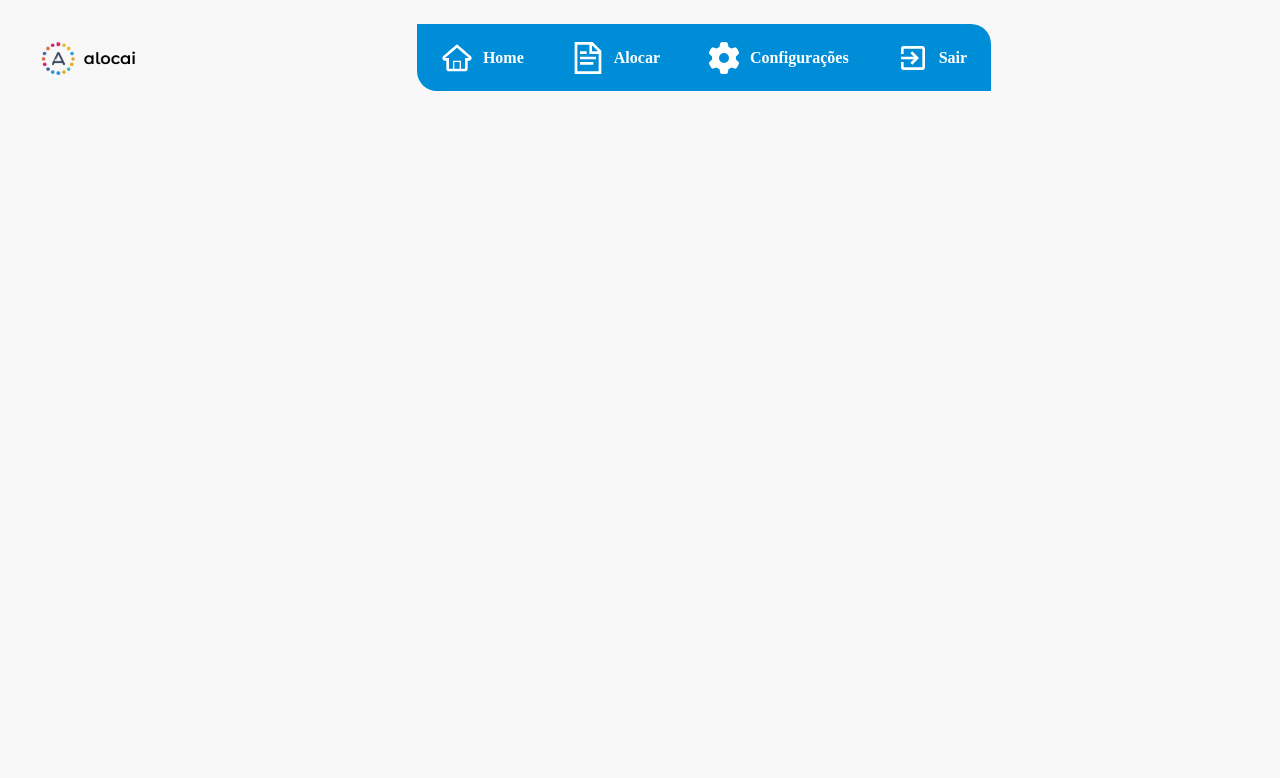
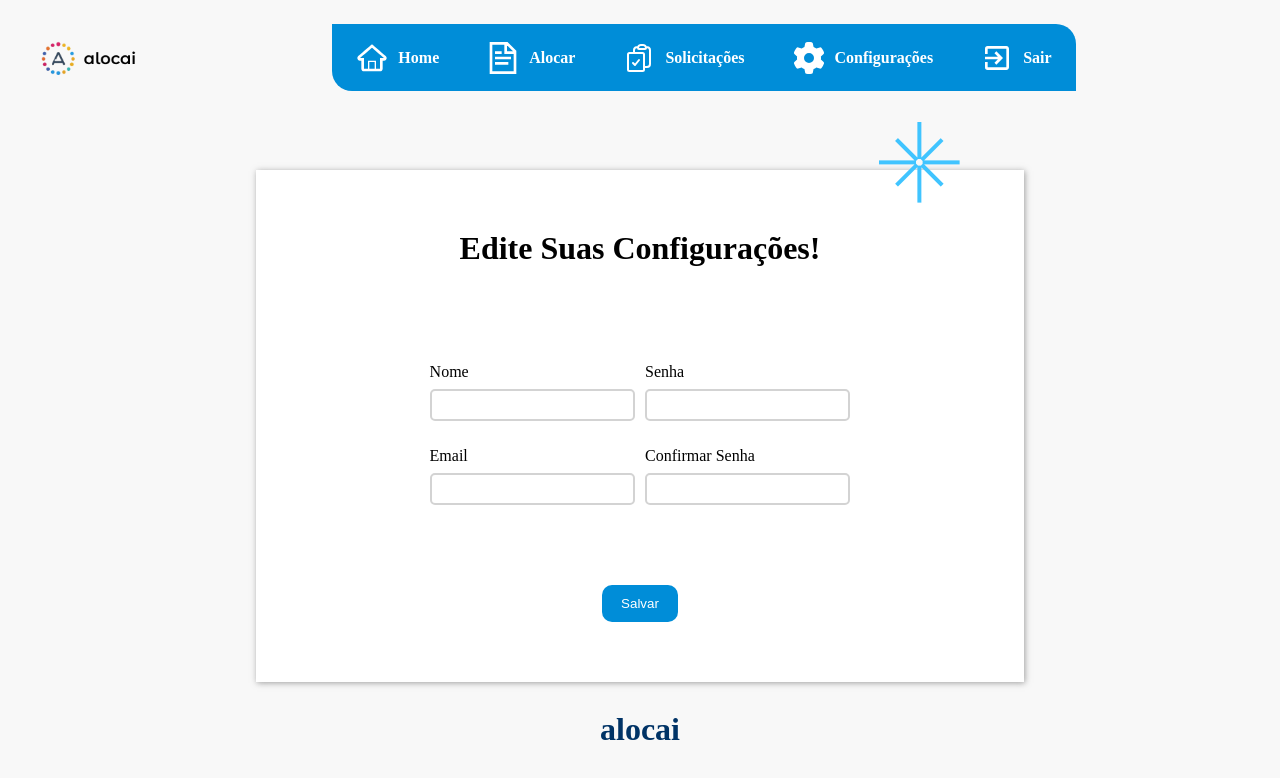
Before and after one commit to Rodrigo-Alb/GestorSalas, a React (Vite) app in the folder GestorSalas/: page /ConfigUsers in a window 1280 px wide. Shown: the top 778 px of the page. Built offline with nearby package versions, Linux system fonts and the light colour scheme.

Commit message:
Criação das telas de Cadastro para Predios, Salas e Departamentos e a tela para configurações do usuario além de uma validação no sistema de roteamento

```diff
--- a/GestorSalas/package.json
+++ b/GestorSalas/package.json
@@ -10,6 +10,7 @@
     "preview": "vite preview"
   },
   "dependencies": {
+    "gestorsalas": "file:",
     "react": "^18.2.0",
     "react-dom": "^18.2.0",
     "react-icons": "^5.2.1",
--- a/GestorSalas/src/App.jsx
+++ b/GestorSalas/src/App.jsx
@@ -1,23 +1,49 @@
-import { BrowserRouter, Routes, Route, useLocation } from 'react-router-dom'
+import { BrowserRouter, Routes, Route, useLocation, Navigate } from 'react-router-dom';
 import Home from './Pages/Home'
 import Login from './Pages/Login'
 import NavBar from './components/NavBar'
 import Cadastro from './Pages/Cadastro'
 import Alocar from './Pages/Alocar'
 import NavBarLogado from './components/NavBarLogado'
+import ConfigUsers from './Pages/ConfigUsers'
+import CadastroPred from './Pages/CadastroPred'
+import CadastroSala from './Pages/CadastroSala'
+import CadastroDep from './Pages/CadastroDep'
 
 function App() {
   const location = useLocation();
   const showNavBar = location.pathname === '/' || location.pathname === '/login' || location.pathname === '/Cadastro';
 
+  // Supondo que você tenha uma lógica para verificar se o usuário está logado e se é admin
+  const isLoggedIn = true;
+  const isAdmin = false;
+
+
   return (
     <div>
-      {showNavBar ? <NavBar />: <NavBarLogado/>}
+      {showNavBar ? <NavBar /> : <NavBarLogado />}
       <Routes>
         <Route path='/' element={<Home />} />
         <Route path='login' element={<Login />} />
         <Route path='Cadastro' element={<Cadastro />} />
-        <Route path='Alocar' element={<Alocar />} />
+
+        {isLoggedIn && (
+          <>
+            <Route path='Alocar' element={<Alocar />} />
+            <Route path='ConfigUsers' element={<ConfigUsers />} />
+
+            {isAdmin && (
+              <>
+                <Route path='CadastroPred' element={<CadastroPred />} />
+                <Route path='CadastroSala' element={<CadastroSala />} />
+                <Route path='CadastroDep' element={<CadastroDep />} />
+              </>
+            )}
+          </>
+        )}
+
+        {/* Redirecionar usuários não autenticados para login */}
+        <Route path='*' element={<Navigate to={isLoggedIn ? '/' : '/login'} />} />
       </Routes>
     </div>
   );
--- /dev/null
+++ b/GestorSalas/src/Pages/CadastroDep.jsx
@@ -0,0 +1,42 @@
+import Estrela from '../assets/Estrela.png.png'
+
+export default function CadastroDep() {
+  return (
+    <div className="mainContainer">
+
+        <div className='pageTitleForm'>
+            <img src={Estrela} alt="" />
+        </div>
+
+        <div className="containerForm">
+            <h2>Cadastro de Departamentos</h2>
+            <form action="" className='formAlocar'>
+            <label htmlFor="Area">Área
+                    <input type="text" name="Area"/>
+                </label>
+                <label htmlFor="Nome">Nome
+                    <input type="text" name="nome"/>
+                </label>
+                <label htmlFor="Universidade">Universidade
+                    <input type="text" name="Universidade"/>
+                </label>
+                <label htmlFor="Nsalas">Número de Salas Disponíveis
+                    <input type="Number" name="Nsalas"/>
+                </label>
+                <label htmlFor="Diretor">Diretor do Departamento
+                    <input type="text" name="Diretor"/>
+                </label>
+                <label htmlFor="Descricao">Descrição do Departamento
+                    <input type="text" name="Descricao"/>
+                </label>
+
+
+            </form>
+
+            <button>Salvar</button>
+        </div>
+        <h2 style={{color:'#003366',fontWeight:'bold',position:'relative', top:'1.5rem'}}>alocai</h2>
+    </div>
+
+  )
+}
--- /dev/null
+++ b/GestorSalas/src/Pages/CadastroPred.jsx
@@ -0,0 +1,40 @@
+import Estrela from '../assets/Estrela.png.png'
+
+export default function CadastroPred() {
+  return (
+    <div className="mainContainer">
+
+        <div className='pageTitleForm'>
+            <img src={Estrela} alt="" />
+        </div>
+
+        <div className="containerForm">
+            <h2>Cadastro de Prédios</h2>
+            <form action="" className='formAlocar'>
+                <label htmlFor="Nome">Nome
+                    <input type="text" name="nome"/>
+                </label>
+                <label htmlFor="Universidade">Universidade
+                    <input type="text" name="Universidade"/>
+                </label>
+                <label htmlFor="Logradouro">Logradouro
+                    <input type="text" name="Logradouro"/>
+                </label>
+                <label htmlFor="Cidade">Cidade
+                    <input type="text" name="Cidade"/>
+                </label>
+                <label htmlFor="CEP">CEP
+                    <input type="text" name="CEP"/>
+                </label>
+                <label htmlFor="Estado">Estado
+                    <input type="text" name="Estado"/>
+                </label>
+            </form>
+
+            <button>Salvar</button>
+        </div>
+        <h2 style={{color:'#003366',fontWeight:'bold',position:'relative', top:'1.5rem'}}>alocai</h2>
+    </div>
+
+  )
+}
--- /dev/null
+++ b/GestorSalas/src/Pages/CadastroSala.jsx
@@ -0,0 +1,46 @@
+import Estrela from '../assets/Estrela.png.png'
+
+export default function CadastroSala() {
+  return (
+    <div className="mainContainer">
+
+        <div className='pageTitleForm'>
+            <img src={Estrela} alt="" />
+        </div>
+
+        <div className="containerForm">
+            <h2>Cadastro de Salas</h2>
+            <form action="" className='formAlocar'>
+                <label htmlFor="NomeSala">Nome da Sala
+                    <input type="text" name="NomeSala"/>
+                </label>
+                <label htmlFor="NumAssentos">Número de Assentos Disponíveis
+                    <input type="number" name="NumAssentos"/>
+                </label>
+                <label htmlFor="IdSala">ID da Sala
+                    <input type="text" name="IdSala"/>
+                </label>
+                <label htmlFor="Departamento">Departamento
+                    <input type="text" name="Departamento"/>
+                </label>
+                <label htmlFor="TipoSala">Tipo da Sala
+                    <input type="text" name="TipoSala"/>
+                </label>
+                <label htmlFor="Universidade">Universidade
+                    <input type="text" name="Universidade"/>
+                </label>
+                <label htmlFor="RecursosSala">Recursos da Sala
+                    <input type="text" name="RecursosSala"/>
+                </label>
+                <label htmlFor="DescricaoSala">Descrição da Sala
+                    <input type="text" name="DescricaoSala"/>
+                </label>
+            </form>
+
+            <button>Salvar</button>
+        </div>
+        <h2 style={{color:'#003366',fontWeight:'bold',position:'relative', top:'1.5rem'}}>alocai</h2>
+    </div>
+
+  )
+}
--- /dev/null
+++ b/GestorSalas/src/Pages/ConfigUsers.jsx
@@ -0,0 +1,33 @@
+import Estrela from '../assets/Estrela.png.png'
+
+export default function ConfigUsers() {
+  return (
+    <div className="mainContainer">
+
+        <div className='pageTitleForm'>
+            <img src={Estrela} alt="" />
+        </div>
+
+        <div className="containerForm">
+            <h2>Edite Suas Configurações!</h2>
+            <form action="" className='formAlocar'>
+                <label htmlFor="Nome">Nome
+                    <input type="text" name="nome"/>
+                </label>
+                <label htmlFor="Senha">Senha
+                    <input type="password" name="Senha"/>
+                </label>
+                <label htmlFor="Email">Email
+                    <input type="text" name="Email"/>
+                </label>
+                <label htmlFor="ConfSenha">Confirmar Senha
+                    <input type="text" name="ConfSenha"/>
+                </label>
+            </form>
+
+            <button>Salvar</button>
+        </div>
+        <h2 style={{color:'#003366',fontWeight:'bold',position:'relative', top:'1.5rem'}}>alocai</h2>
+    </div>
+  )
+}
--- a/GestorSalas/src/components/NavBarLogado.jsx
+++ b/GestorSalas/src/components/NavBarLogado.jsx
@@ -4,6 +4,8 @@ import { TiHomeOutline } from "react-icons/ti";
 import { GrDocumentText } from "react-icons/gr";
 import { FaGear } from "react-icons/fa6";
 import { MdExitToApp } from "react-icons/md";
+import { HiOutlineClipboardDocumentCheck } from "react-icons/hi2";
+
 import './NavBarLogado.css'
 
 
@@ -16,7 +18,8 @@ export default function NavBarLogado() {
           <ul className='linkContainer'>
               <Link to='/Alocar' className='linkLogado'> <TiHomeOutline className='iconNavBarLogado'/> Home</Link>
               <Link to='/Alocar' className='linkLogado'><GrDocumentText className='iconNavBarLogado'/> Alocar</Link>
-              <Link to='/Alocar' className='linkLogado'> <FaGear className='iconNavBarLogado'/> Configurações</Link>
+              <Link to='/Alocar' className='linkLogado'><HiOutlineClipboardDocumentCheck className='iconNavBarLogado'/> Solicitações</Link>
+              <Link to='/ConfigUsers' className='linkLogado'> <FaGear className='iconNavBarLogado'/> Configurações</Link>
               <Link to='/' className='linkLogado'><MdExitToApp className='iconNavBarLogado'/> Sair</Link>
           </ul>
           <div></div>
```
Also changed, not shown: 1 other file (tests, documents, lock files or other folders).
